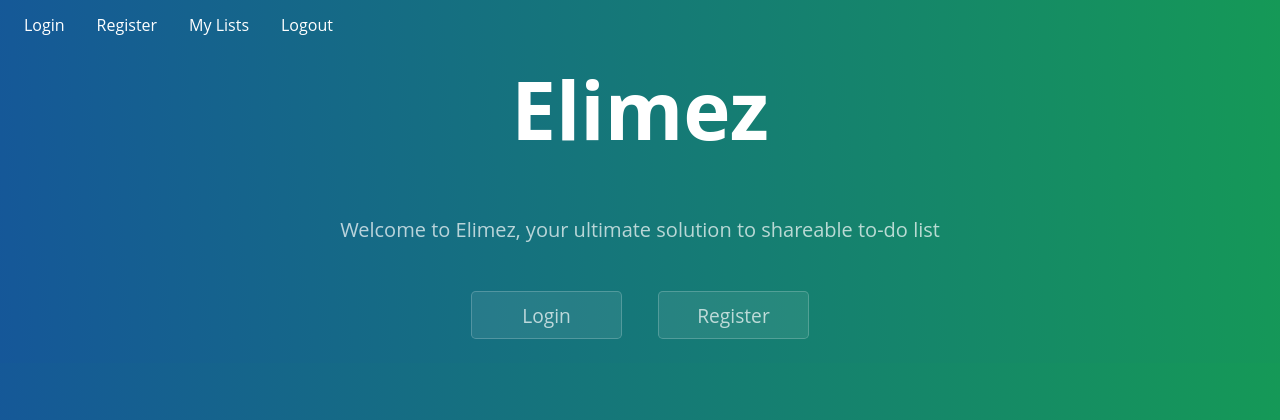
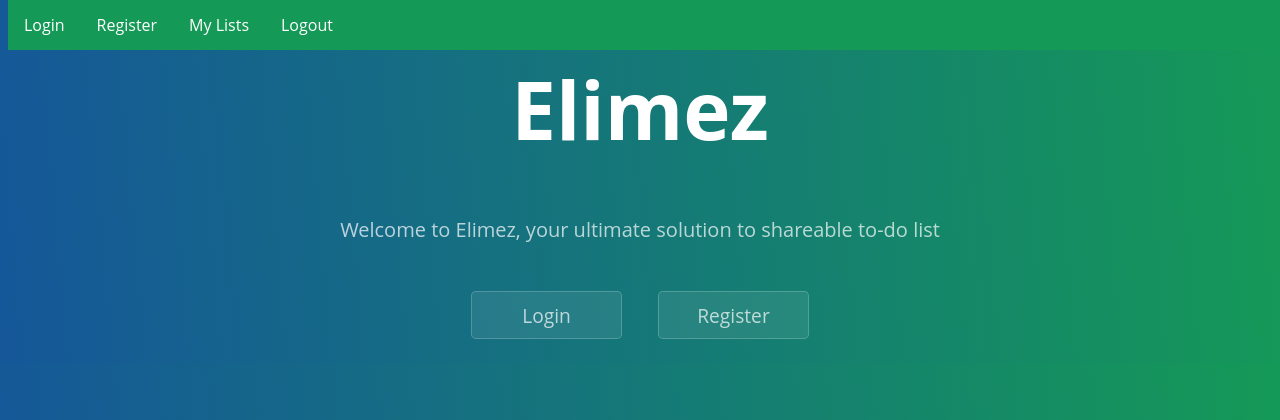
Before and after one commit to sergeek/elimez, a Flask app: page / in a window 1280 px wide. Shown: the top 420 px of the page. Run offline with Flask 2, Linux system fonts and the light colour scheme.

Commit message:
Fixed typo

```diff
--- a/static/stylesheets/style.css
+++ b/static/stylesheets/style.css
@@ -77,7 +77,7 @@ ul {
     margin: 0;
     padding: 0;
     overflow: hidden;
-    background-color: #159957y;
+    background-color: #159957;
     position: fixed;
     top: 0;
     width: 100%;
```
